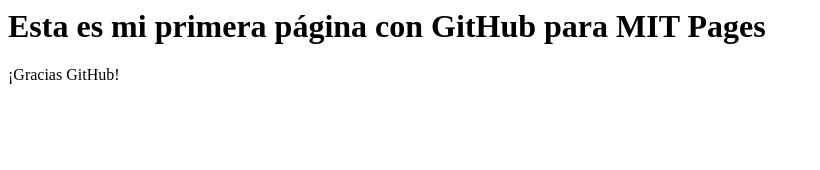
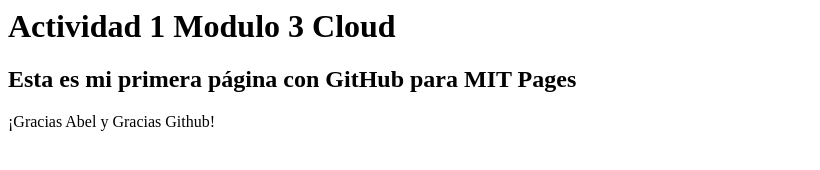
Before and after one commit to protelco08/Modulo-3-Cloud-MIT, a plain HTML site: page index.html in a window 1280 px wide. Shown: the whole page, without its empty margins (0-820 px from the left). Drawn offline with Linux system fonts and the light colour scheme.

Commit message:
Segundo Commit
Engallando un poquito el ejercicio

```diff
--- a/index.html
+++ b/index.html
@@ -1,4 +1,5 @@
 <html>
-<h1> Esta es mi primera página con GitHub para MIT Pages </h1>
-<p>¡Gracias GitHub!</p>
+<h1> Actividad 1 Modulo 3 Cloud</h1>
+<h2> Esta es mi primera página con GitHub para MIT Pages </h2>
+<p>¡Gracias Abel y Gracias Github!</p>
 </html>
```
